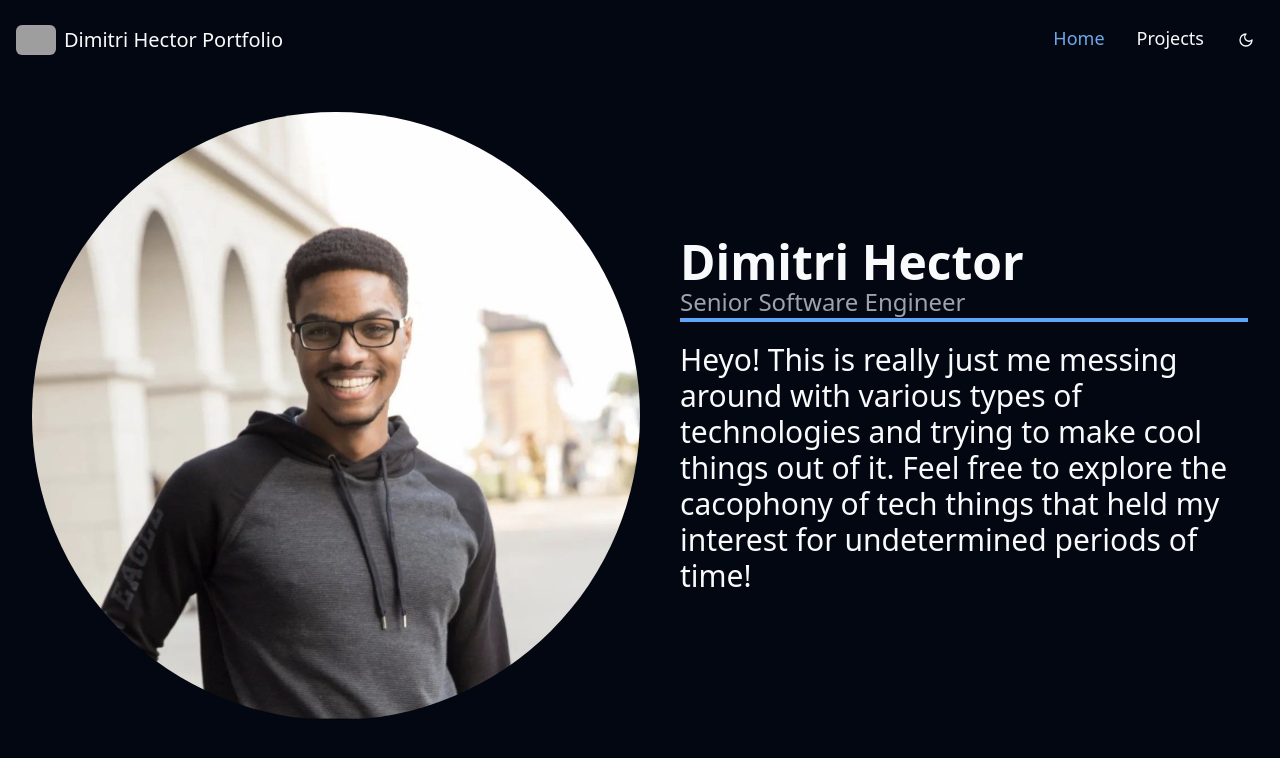
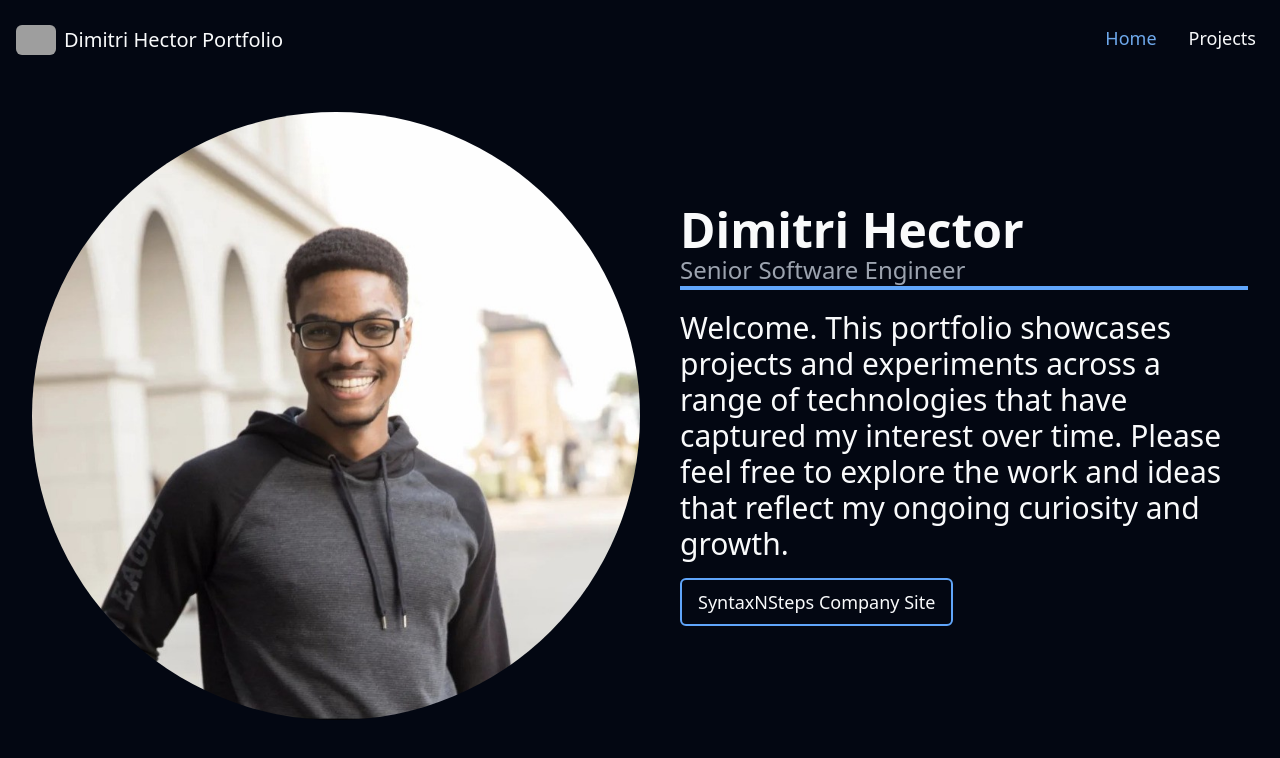
Before and after one commit to joshuahector86/portfolio, a React (Vite) app: page / in a window 1280 px wide. Shown: the top 758 px of the page. Built offline with nearby package versions, Linux system fonts and the light colour scheme; grey boxes are pictures that could not be loaded.

Commit message:
adding company site and new project

```diff
--- a/src/assets/index.ts
+++ b/src/assets/index.ts
@@ -9,6 +9,7 @@ import cloneflix from "./cloneflixUI.png";
 import bugtracker from "./bug-track.png";
 import dance_website from "./dimitridancesite_img.png";
 import gerald_hector_website from "./geraldhector.com.png";
+import syntaxnsteps from "./syntaxNsteps.png";
 
 export {
   chat_app,
@@ -22,4 +23,5 @@ export {
   bugtracker,
   dance_website,
   gerald_hector_website,
+  syntaxnsteps,
 };
--- a/src/components/layout/topbar.tsx
+++ b/src/components/layout/topbar.tsx
@@ -1,6 +1,6 @@
 import { Link, useLocation } from "react-router-dom";
 import Logo from "../../assets/logo.jpg";
-import { ModeToggle } from "./mode-toggle";
+// import { ModeToggle } from "./mode-toggle";
 
 const Topbar = () => {
   const location = useLocation();
@@ -41,7 +41,7 @@ const Topbar = () => {
           </Link>
         ))}
 
-        <ModeToggle />
+        {/* <ModeToggle /> */}
       </div>
     </div>
   );
--- a/src/pages/home.tsx
+++ b/src/pages/home.tsx
@@ -16,11 +16,20 @@ const Home = () => {
           </h3>
           <div className="w-full border-2 border-blue-400" />
           <p className="max-w-[600px] text-3xl  mt-5">
-            Heyo! This is really just me messing around with various types of
-            technologies and trying to make cool things out of it. Feel free to
-            explore the cacophony of tech things that held my interest for
-            undetermined periods of time!
+            Welcome. This portfolio showcases projects and experiments across a
+            range of technologies that have captured my interest over time.
+            Please feel free to explore the work and ideas that reflect my
+            ongoing curiosity and growth.
           </p>
+          <button className="mt-4 border-2 border-blue-400 px-4 py-2 rounded-md text-lg font-medium hover:bg-blue-400 hover:text-white transition-colors">
+            <a
+              href="https://snytax-nsteps.vercel.app/"
+              target="_blank"
+              rel="noopener noreferrer"
+            >
+              SyntaxNSteps Company Site
+            </a>
+          </button>
         </div>
       </div>
     </Page>
--- a/src/potfolio-data/project-data.ts
+++ b/src/potfolio-data/project-data.ts
@@ -7,9 +7,16 @@ import {
   everything_dash,
   personal_site,
   gerald_hector_website,
+  syntaxnsteps,
 } from "@/assets";
 
 export const project_data = [
+  {
+    projectName: "SyntaxNSteps",
+    url: "https://snytax-nsteps.vercel.app/",
+    projectImg: syntaxnsteps,
+    projectCaption: "SyntaxNSteps Company Site.",
+  },
   {
     projectName: "Dance Website",
     url: "https://www.dimitrihectordance.com/",
@@ -18,7 +25,7 @@ export const project_data = [
       "Dance website buit with Tailwindcss, React Typescript, and Vite.",
   },
   {
-    projectName: "Gerald Hector Client Website",
+    projectName: "Gerald Hector Site",
     url: "https://www.geraldhector.com/",
     projectImg: gerald_hector_website,
     projectCaption:
@@ -38,13 +45,7 @@ export const project_data = [
     projectCaption:
       "UI only Netflix clone - made with ShadCN, NextTS, and TailwindCSS",
   },
-  // {
-  //   projectName: "Hectorgram",
-  //   url: "https://hectorgram.vercel.app/",
-  //   projectImg: hectorgram,
-  //   projectCaption:
-  //     "Full Stack instagram clone that uses Appwrite backend as a service.",
-  // },
+
   {
     projectName: "Chat App",
     url: "https://chatapp-theta-rouge.vercel.app/",
@@ -68,7 +69,7 @@ export const project_data = [
       "UI Only dashboard deskstop site done with ShadCN, Tailwind, and React Typescript.",
   },
   {
-    projectName: "Personal Site",
+    projectName: "Personal Site (Old)",
     url: "https://prosite2024.vercel.app/",
     projectImg: personal_site,
     projectCaption: "Personal website.",
```
Also changed, not shown: src/assets/syntaxNsteps.png (added).
